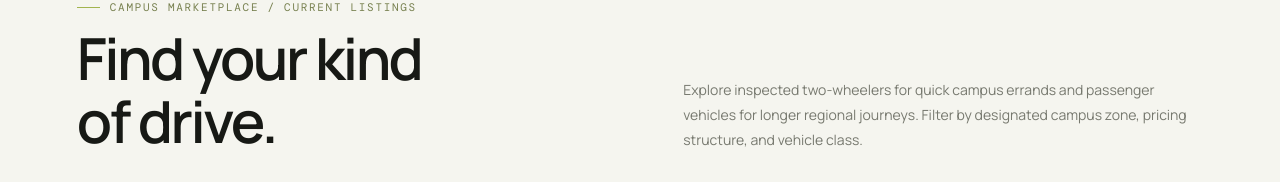
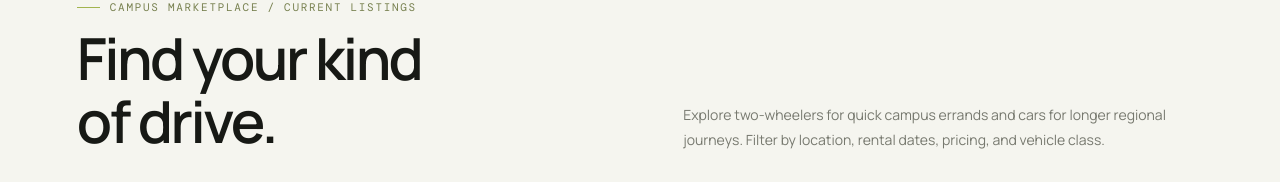
Before and after one commit to Syed-Haseeb97/mobility_03, a Next.js app: page /rent in a window 1280 px wide. Shown: the part 141-323 px from the top of the page. Built offline with nearby package versions, Linux system fonts and the light colour scheme; no server answers.

Commit message:
ux: clarify preview inventory and remove inspection claims

```diff
--- a/app/rent/page.tsx
+++ b/app/rent/page.tsx
@@ -15,6 +15,9 @@ function RentContent() {
 
   const startDate = searchParams.get("start") || "";
   const endDate = searchParams.get("end") || "";
+  const previewMode =
+    process.env.NODE_ENV === "production" &&
+    process.env.NEXT_PUBLIC_ENABLE_UNSAFE_DEMO_MODE !== "true";
 
   const [inventory, setInventory] = useState<Vehicle[]>(seedVehicles);
   const [loading, setLoading] = useState(true);
@@ -133,10 +136,17 @@ function RentContent() {
           </h1>
         </div>
         <p className="page-intro">
-          Explore inspected two-wheelers for quick campus errands and passenger vehicles for longer
-          regional journeys. Filter by designated campus zone, pricing structure, and vehicle class.
+          Explore two-wheelers for quick campus errands and cars for longer regional journeys. Filter by
+          location, rental dates, pricing, and vehicle class.
         </p>
       </div>
+
+      {previewMode && (
+        <div className="preview-notice" role="status">
+          <strong>Preview catalog</strong>
+          <span>Listings are illustrative. Booking requests and payments are disabled until secure sign-in and checkout are configured.</span>
+        </div>
+      )}
 
       <div className="filter-bar">
         <label style={{ position: "relative", flex: "1 1 240px" }}>
```
